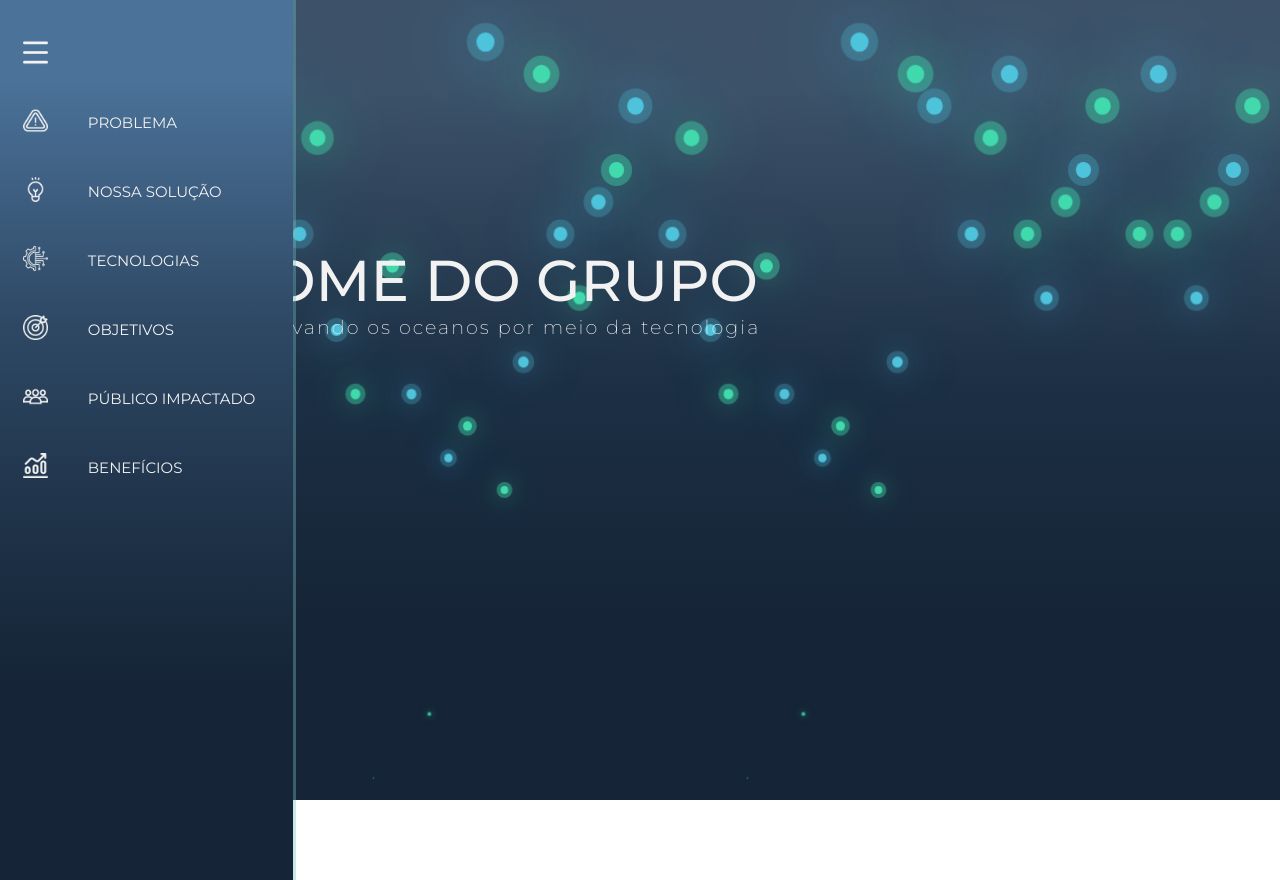
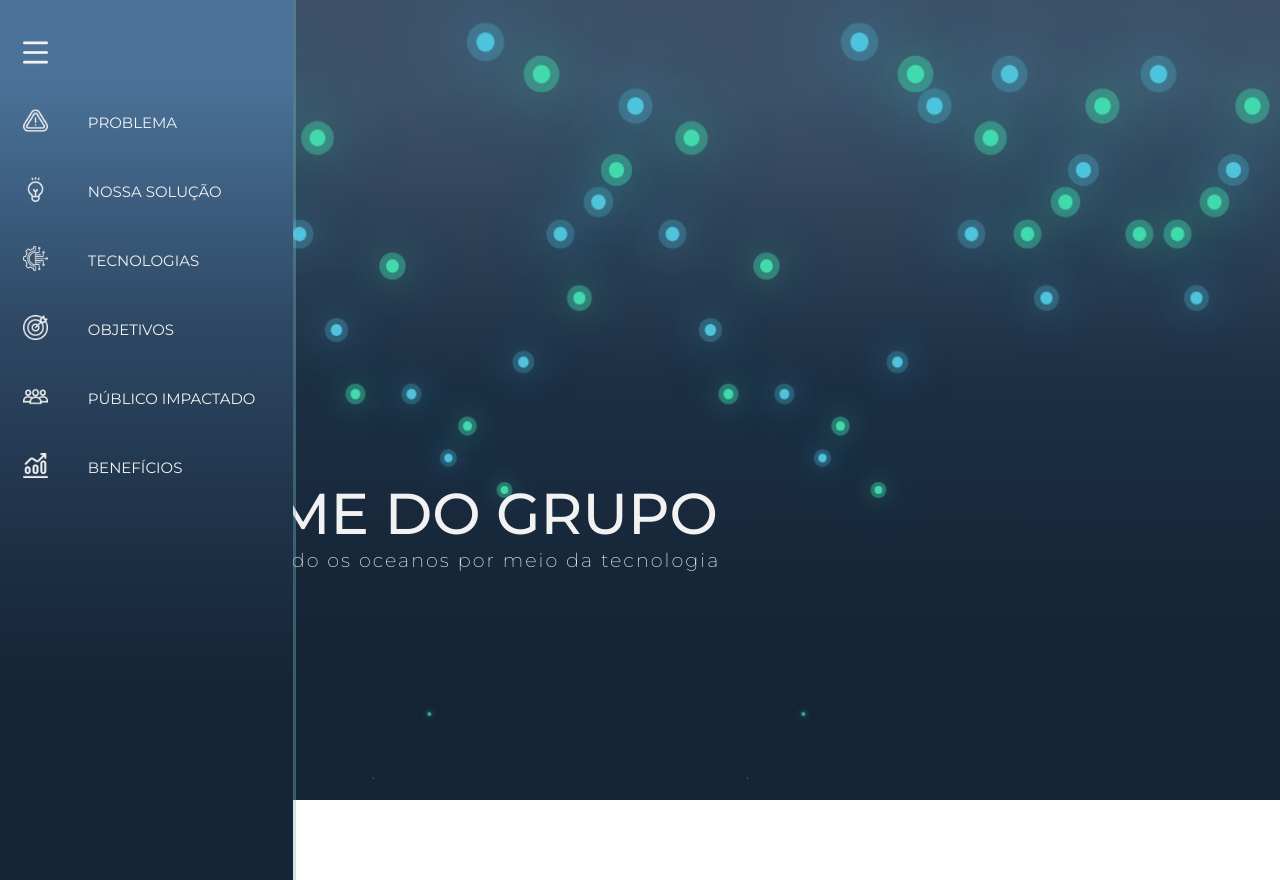
Before and after one commit to MilenaGarciaCosta/Global-Solution-2024, a plain HTML site: page index.html in a window 1280 px wide. Shown: the top 880 px of the page. Drawn offline with Linux system fonts and the light colour scheme.

Commit message:
Ajustando alinhamento das sections

```diff
--- a/index.html
+++ b/index.html
@@ -140,7 +140,7 @@
 
             </div>
         </div>
-        <div class="conteudo-container absolute">
+        <div class="conteudo-container-absolute absolute">
             <div>
                 <h1>Nome do grupo</h1>
                 <h3>Preservando os oceanos por meio da tecnologia</h3>
--- a/style.css
+++ b/style.css
@@ -154,7 +154,7 @@ border-radius: 10px;
 
 /* Sections */
 .conteudo-container{
-  padding: 40px;
+  padding: 0 40px;
   height: 100%;
   display: flex;
   flex-direction: column;
@@ -167,7 +167,7 @@ border-radius: 10px;
   top: 0;
 }
 
-#apresentacao-section .conteudo-container{
+#apresentacao-section .conteudo-container-absolute{
   height: 80%;
   display: flex;
   align-items: end;
@@ -214,6 +214,8 @@ h4{
 footer{
   display: flex;
   justify-content: center;
+  background-color: rgba(21,36,54,1);
+  color: #f2f2f2;
 }
 
 /* Responsividade mobile */
```
